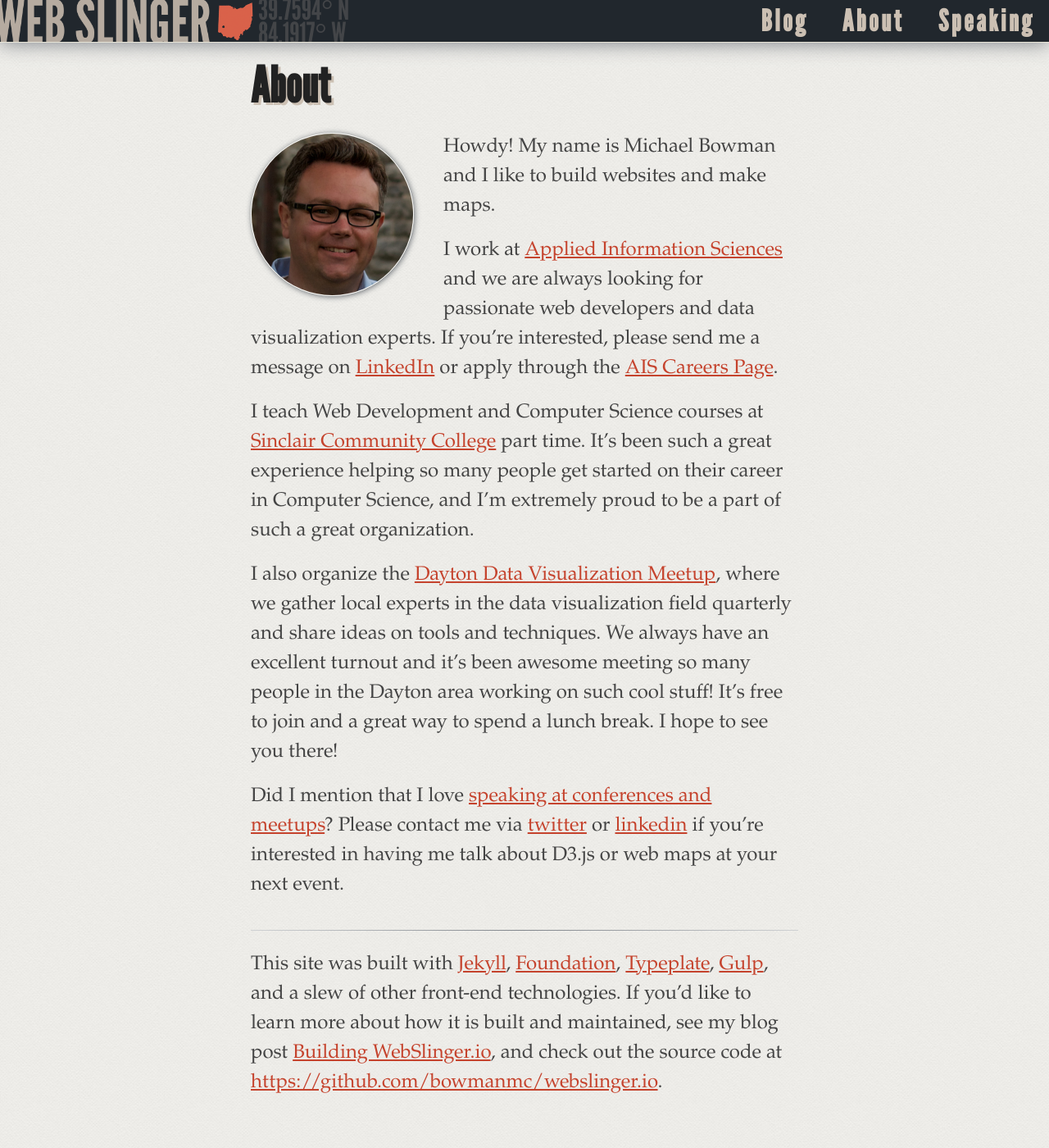
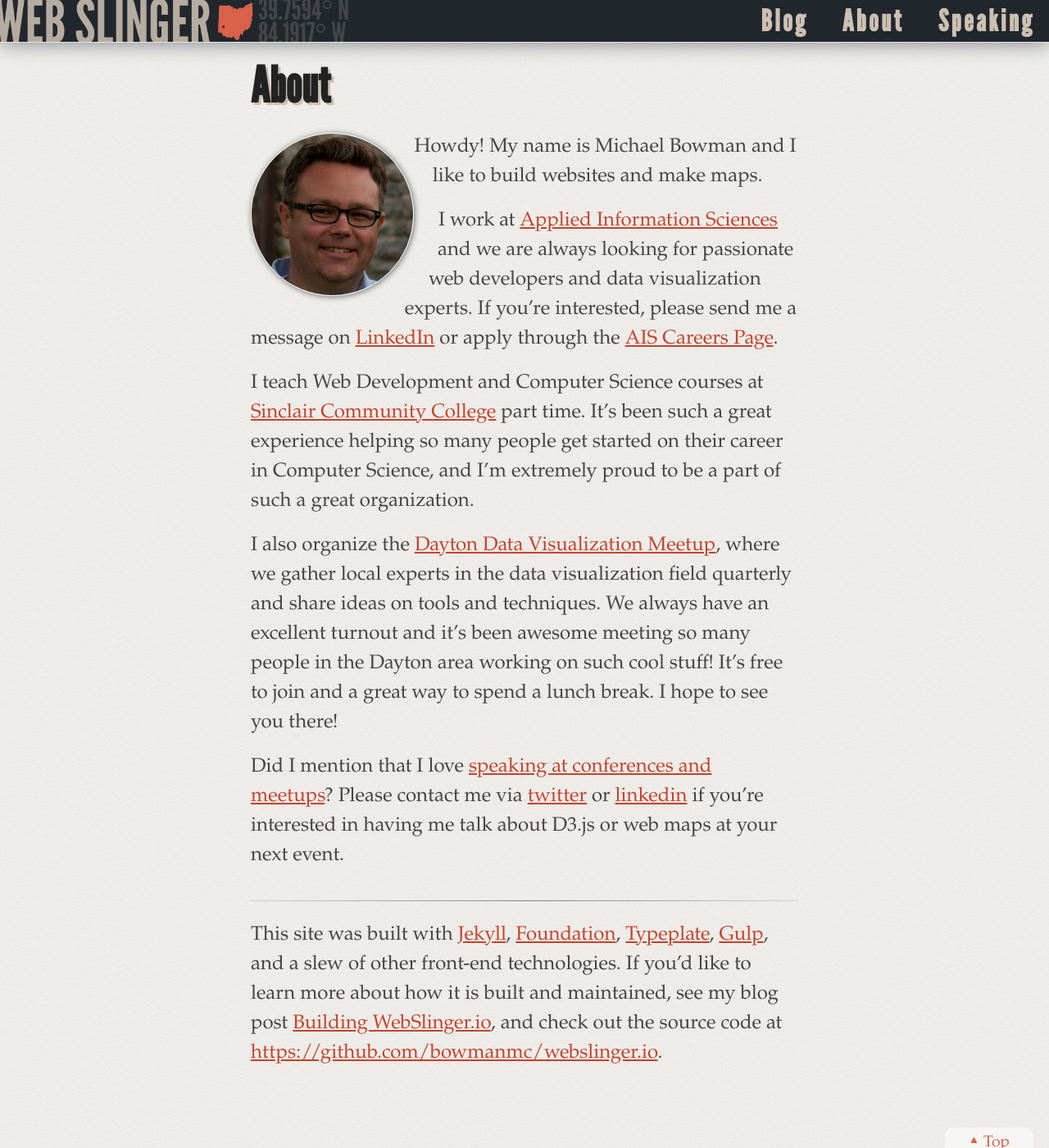
Before and after one commit to bowmanmc/webslinger.io, a Jekyll site: the page built from app/about.md, in a window 1280 px wide and 1400 px high. Shown: the whole window at 82% size. Built offline with Jekyll 4.4.1, drawn with Linux system fonts in a browser that asks for light colours; nearby versions of some CDN libraries; library files that are not in the unit come from our copies; comment, search, counter and statistics services are not loaded.

Commit message:
Adding shape-outside property to my headshot on the about page. Cool trick learned from @jensimmons - http://thewebahead.net

```diff
--- a/app/styles/components/_headshot.scss
+++ b/app/styles/components/_headshot.scss
@@ -7,6 +7,8 @@
     height: $hs-size;
     margin: 0 1.5em 1.0em 0;
     width: $hs-size;
+
+    shape-outside: circle();
 }
 
 $hs-small: 97px;
```
Also changed, not shown: app/styles/site.min.css.
